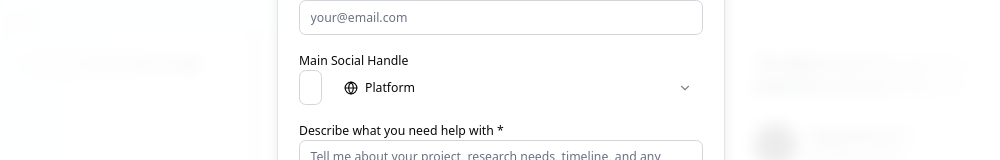
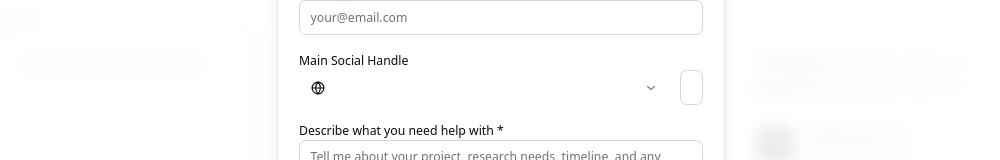
Before and after one commit to DarwinQVO/research-website, a Next.js app: page / in a window 1280 px wide. Both pictures are taken after a click on the button "Begin the Conversation". Shown: the part 326-486 px from the top of the page, without its empty margins (139-1139 px from the left). Built offline with nearby package versions, Linux system fonts and the light colour scheme; grey boxes are pictures that could not be loaded.

Commit message:
🔄 Fix social media field layout - icon selector on left, input on right

```diff
--- a/components/contact-modal.tsx
+++ b/components/contact-modal.tsx
@@ -253,45 +253,10 @@ export function ContactModal({ isOpen, onClose }: ContactModalProps) {
           <div className="space-y-2">
             <Label htmlFor="socialHandle">Main Social Handle</Label>
             <div className="flex gap-3">
-              <div className="flex-1 relative">
-                <Input
-                  id="socialHandle"
-                  name="socialHandle"
-                  value={formData.socialHandle}
-                  onChange={handleChange}
-                  placeholder="@username or paste social media link"
-                  className="w-full"
-                />
-
-                {/* Chip de confirmación */}
-                {showConfirmation && detectedPlatform && (
-                  <div className="absolute -top-8 left-0 right-0 flex justify-center">
-                    <Badge variant="secondary" className="bg-green-100 text-green-800 border border-green-200 animate-in slide-in-from-bottom-2 duration-300">
-                      <div className="flex items-center gap-2">
-                        {getPlatformIcon(detectedPlatform)}
-                        <span className="text-xs font-medium">
-                          {getPlatformName(detectedPlatform)} detected!
-                        </span>
-                      </div>
-                    </Badge>
-                  </div>
-                )}
-              </div>
-
               <Select value={selectedPlatform || ''} onValueChange={(value) => setSelectedPlatform(value as SocialPlatform)}>
-                <SelectTrigger className="w-[140px]">
-                  <SelectValue placeholder={
-                    <div className="flex items-center gap-2">
-                      <Globe className="w-4 h-4" />
-                      <span>Platform</span>
-                    </div>
-                  }>
-                    {selectedPlatform && (
-                      <div className="flex items-center gap-2">
-                        {getPlatformIcon(selectedPlatform)}
-                        <span className="hidden sm:inline">{getPlatformName(selectedPlatform)}</span>
-                      </div>
-                    )}
+                <SelectTrigger className="w-[60px]">
+                  <SelectValue placeholder={<Globe className="w-4 h-4" />}>
+                    {selectedPlatform && getPlatformIcon(selectedPlatform)}
                   </SelectValue>
                 </SelectTrigger>
                 <SelectContent>
@@ -321,6 +286,31 @@ export function ContactModal({ isOpen, onClose }: ContactModalProps) {
                   </SelectItem>
                 </SelectContent>
               </Select>
+
+              <div className="flex-1 relative">
+                <Input
+                  id="socialHandle"
+                  name="socialHandle"
+                  value={formData.socialHandle}
+                  onChange={handleChange}
+                  placeholder="@username or paste social media link"
+                  className="w-full"
+                />
+
+                {/* Chip de confirmación */}
+                {showConfirmation && detectedPlatform && (
+                  <div className="absolute -top-8 left-0 right-0 flex justify-center">
+                    <Badge variant="secondary" className="bg-green-100 text-green-800 border border-green-200 animate-in slide-in-from-bottom-2 duration-300">
+                      <div className="flex items-center gap-2">
+                        {getPlatformIcon(detectedPlatform)}
+                        <span className="text-xs font-medium">
+                          {getPlatformName(detectedPlatform)} detected!
+                        </span>
+                      </div>
+                    </Badge>
+                  </div>
+                )}
+              </div>
             </div>
           </div>
 
```
